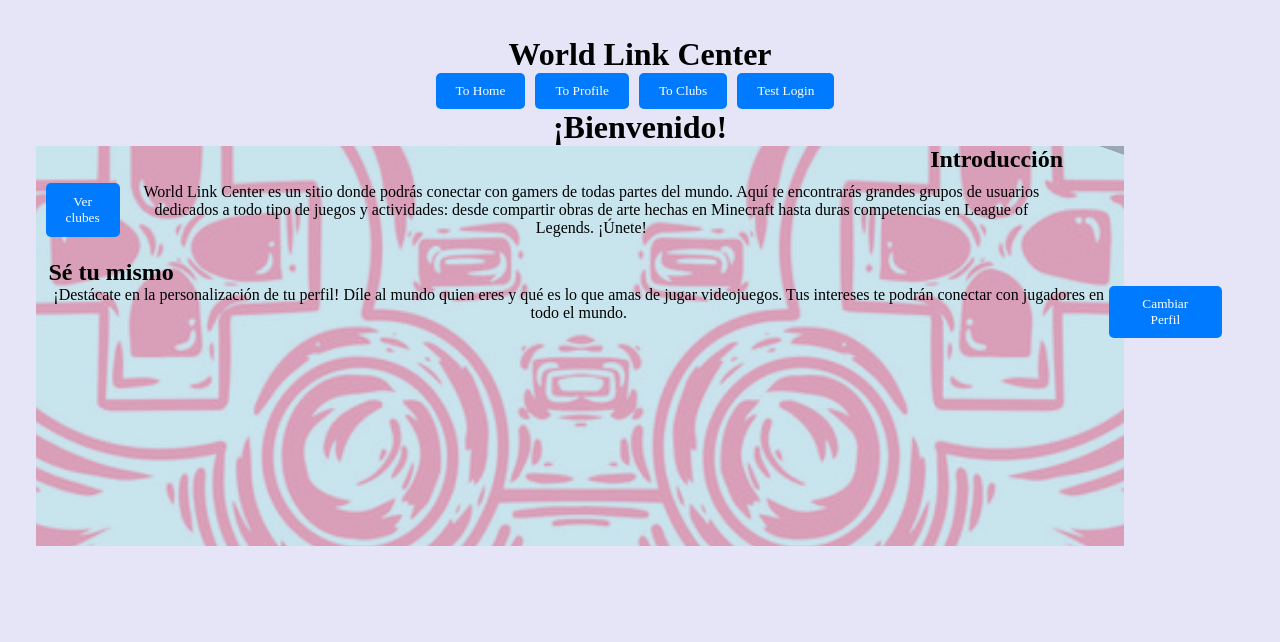
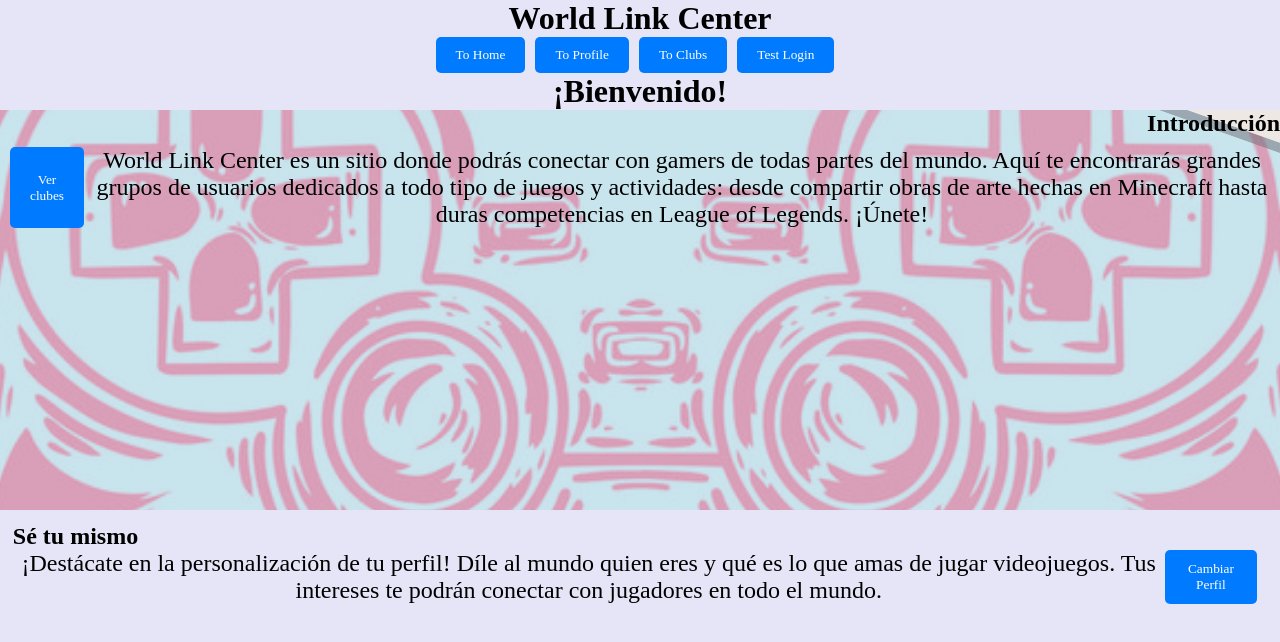
Before and after one commit to SebastianCermeno/MicroProyecto2-SistemasInformacion, a React (Vite) app: page / in a window 1280 px wide. Shown: the top 642 px of the page. Built offline with nearby package versions, Linux system fonts and the light colour scheme.

Commit message:
More Visuals Pt3

```diff
--- a/src/App.css
+++ b/src/App.css
@@ -2,8 +2,6 @@
   display: flex;
   flex-direction: column;
   align-items: center;
-  margin: 10px;
-  padding: 2vw;
   text-align: center;
   align-self: auto;
 }
--- a/src/Pages/Home Page/HomePage.css
+++ b/src/Pages/Home Page/HomePage.css
@@ -1,3 +1,11 @@
+.AllGroup{
+    display: flex;
+    flex-direction: column;
+
+    align-items: center;
+    justify-items: center;
+}
+
 .SectionContainer1{
     position: relative;
     display: flex;
@@ -8,8 +16,10 @@
 .Content1{
     display: flex;
     flex-direction: column;
-    width: 85%;
+    width: 100%;
+    height: 50vh;
     z-index: 1;
+    align-items: center;
 }
 
 .SubTitle1{
@@ -26,6 +36,7 @@
     flex-direction: column;
 
     margin: 1vw;
+    z-index: 1;
 }
 
 .SubTitle2{
@@ -44,7 +55,17 @@
     z-index: -1;
     opacity: 0.5;
     position: absolute;
-    width: 85vw;
-    max-height: 50vh;
+    width: 100vw;
+    height: 50vh;
     overflow: hidden;
 }
+
+.descriptiveText1{
+    font-size: 3vh;
+    text-justify: right;
+}
+
+.descriptiveText2{
+    font-size: 3vh;
+    text-justify: left;
+}
--- a/src/Pages/Home Page/HomePage.jsx
+++ b/src/Pages/Home Page/HomePage.jsx
@@ -8,6 +8,7 @@ function HomePage() {
                     ¡Bienvenido!
                 </h1>
             </div>
+            <div className='AllGroup'>
                 <div className="Content1">
                     <h2 className='SubTitle1'>
                         Introducción
@@ -17,7 +18,7 @@ function HomePage() {
                             <button>
                                 Ver clubes
                             </button>
-                        <p>
+                            <p className='descriptiveText1'>
                                 World Link Center es un sitio donde podrás conectar con gamers de todas partes del mundo.
                                 Aquí te encontrarás grandes grupos de usuarios dedicados a todo tipo de juegos y actividades:
                                 desde compartir obras de arte hechas en Minecraft hasta duras competencias en League of
@@ -37,11 +38,12 @@ function HomePage() {
                         <button>
                             Cambiar Perfil
                         </button>
-                    <p>
+                        <p className='descriptiveText2'>
                             ¡Destácate en la personalización de tu perfil! Díle al mundo quien eres y qué es lo
                             que amas de jugar videojuegos. Tus intereses te podrán conectar con jugadores en
                             todo el mundo.
                         </p>
+                    </div>
                 </div>
             </div>
         </>
```
Lines whose indentation alone changed are shown as unchanged.
